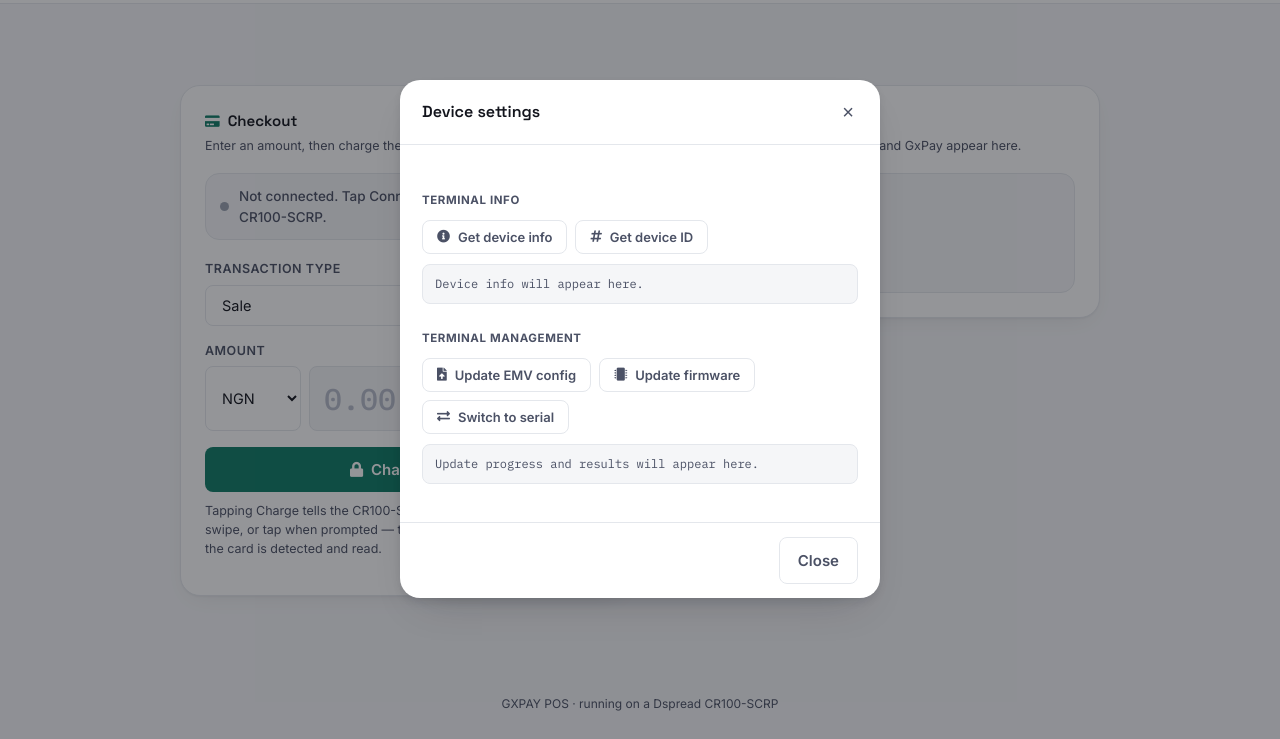
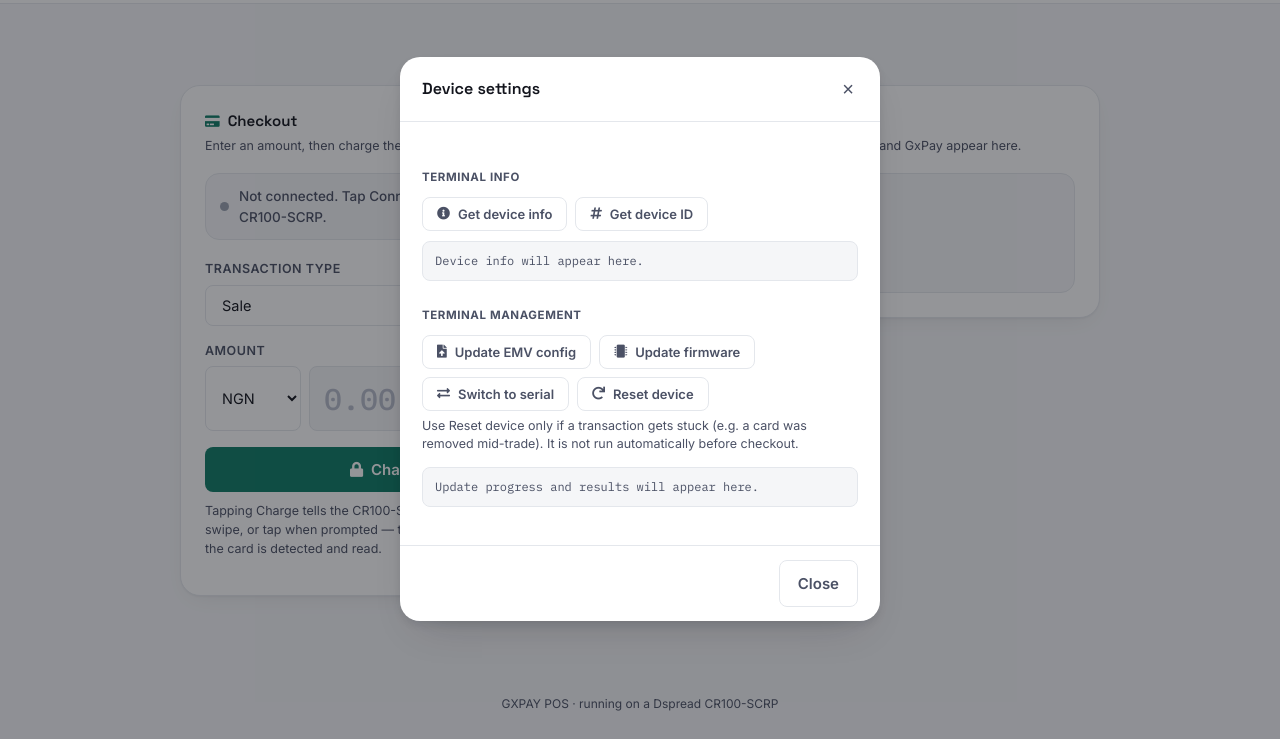
Before and after one commit to ObinnaObeleagu/gxpay-mpos, a website: page public/checkout.html in a window 1280 px wide. Both pictures are taken after a click on the button "Device settings". Shown: the part 61-800 px from the top of the page. Drawn offline with Linux system fonts and the light colour scheme.

Commit message:
Card Fix 4

```diff
--- a/public/checkout.html
+++ b/public/checkout.html
@@ -137,7 +137,9 @@
             <button type="button" class="gx-btn gx-btn-ghost" onclick="selectFwFile()"><i class="fas fa-microchip"></i> Update firmware</button>
             <input type="file" id="updateFwFile" onchange="upload2(this)" class="inputFile" hidden>
             <button type="button" class="gx-btn gx-btn-ghost" onclick="switchToSerial()"><i class="fas fa-exchange-alt"></i> Switch to serial</button>
+            <button type="button" class="gx-btn gx-btn-ghost" onclick="resetDevice()"><i class="fas fa-redo"></i> Reset device</button>
           </div>
+          <p class="gx-hint" style="margin-top:-4px;">Use Reset device only if a transaction gets stuck (e.g. a card was removed mid-trade). It is not run automatically before checkout.</p>
           <div class="gx-device-output" id="div_updateResult">Update progress and results will appear here.</div>
           <button class="gx-btn mt-2" id="continue-updateEmv" style="display: none;">Continue EMV update</button>
         </div>
```
Also changed, not shown: README-PAYMENT-INTEGRATION.md, public/dist/js/paymentProcessor.js.
